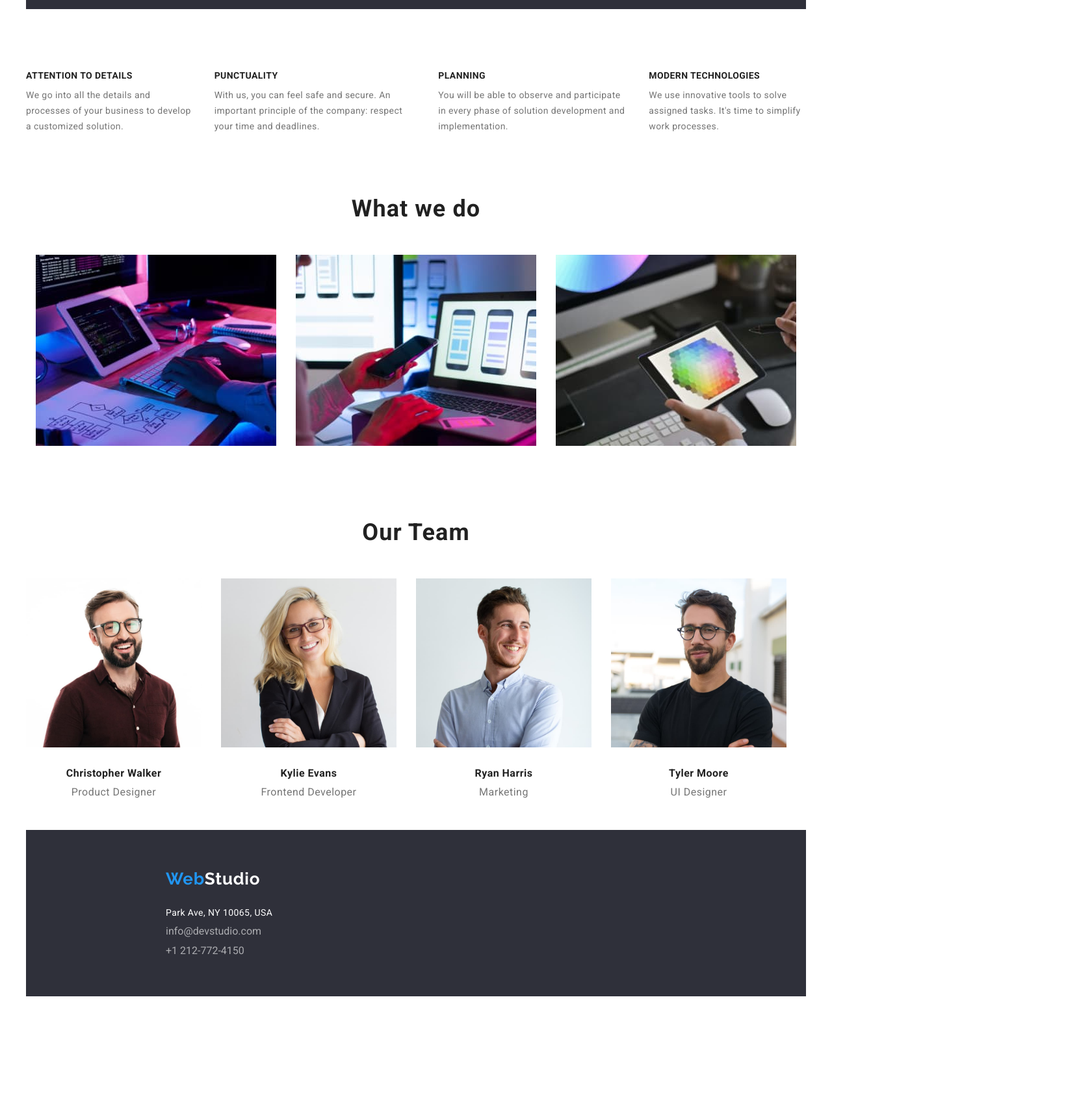
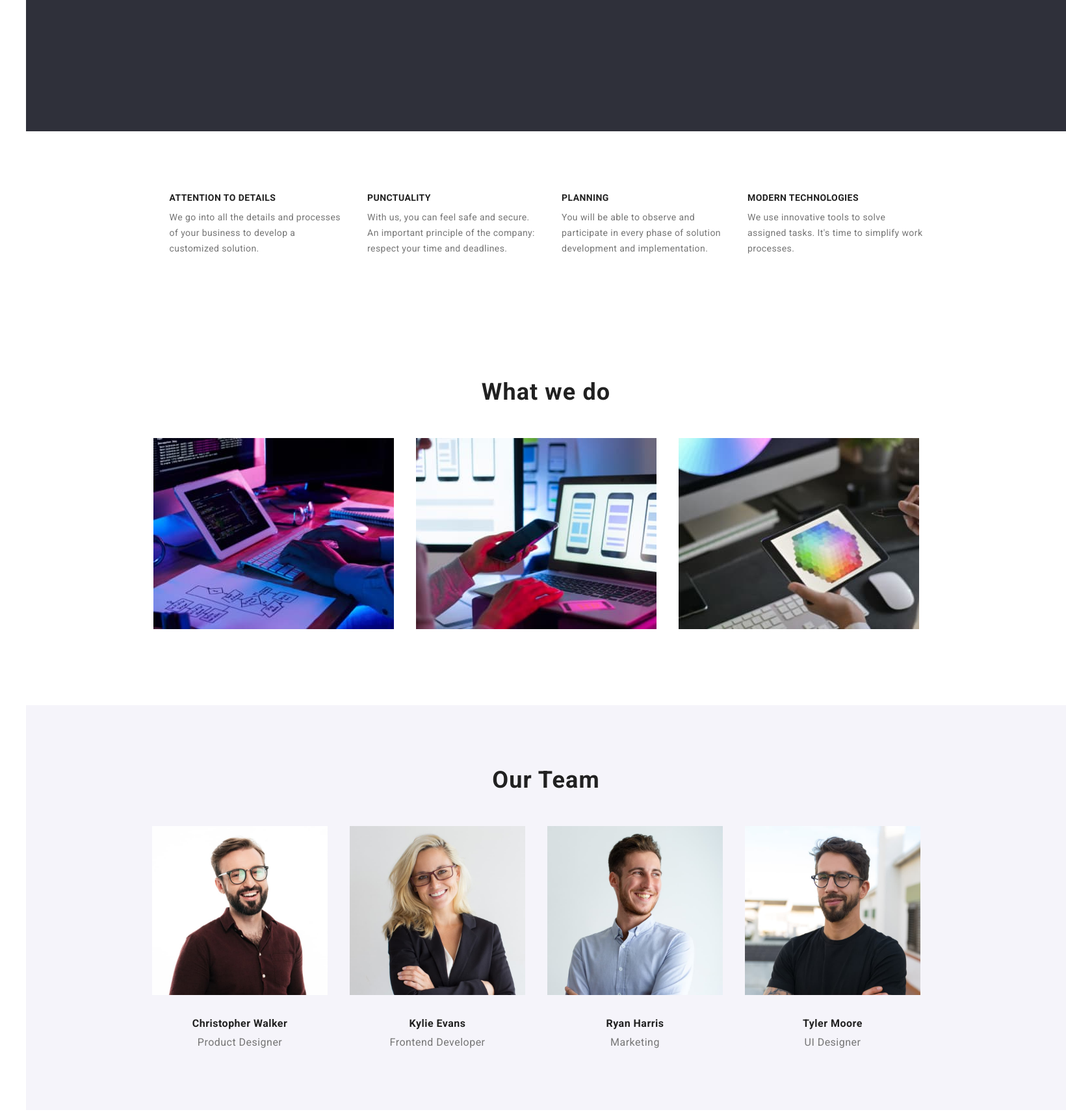
Before and after one commit to Adinux/goit-markup-hw-03, a plain HTML site: page index.html in a window 1280 px wide. Shown: the part 660-2371 px from the top of the page at 65% size, 1640 px wide, since content can reach past the window. Before the commit the page ends 2193 px from the top, so only its background shows below. Drawn offline with nearby package versions, Linux system fonts and the light colour scheme.

Commit message:
styled index and portfolio
styled index and portfolio and added some changes to both of them

```diff
--- a/css/styles.css
+++ b/css/styles.css
@@ -25,11 +25,18 @@ html{
 
 ul{
     list-style: none;
+    margin: 0;
+    padding: 0;
 }
 
 a{
     text-decoration: none;
     color: inherit;
+}
+.section{
+    padding-top: 94px;
+    padding-bottom: 94px;
+    width: 1600px;
 }
 
 .container{
@@ -54,8 +61,10 @@ a{
     border-top: none;
     border-right: none;
     border-left: none;
-    padding: 24px 215px;
+    padding: 24px;
     border-bottom: 1px solid #ececec;
+    align-items: center;
+    width: 1600px;
 
 }
 
@@ -130,9 +139,11 @@ a{
 .hero-section{
     background-color: var(--dark-grey);
     display: flex;
+    justify-content: center;
     align-items: center;
     text-align: center;
     flex-wrap: wrap;
+    width: 1600px;
 
 }
 
@@ -183,12 +194,14 @@ a{
    align-items: center;
    flex-wrap: wrap;
    gap: 30px;
+   padding-left:215px;
+   padding-right: 215px;
 
 }
 
 .about__list{
     list-style: none;
-
+    margin-right: 30px;
 }
 
 .about__subtitle{
@@ -201,9 +214,7 @@ a{
     list-style: none;
     letter-spacing: 0.03em;
     text-align: left;
-    margin-top: 94px;
     margin-bottom: 10px;
-
 
 }
 
@@ -215,25 +226,18 @@ a{
     color: var(--grey);
     letter-spacing: 0.03em;
     text-align: left;
-
 }
 
 /* What we do style*/
 .occupation{
-    margin: 94px 215px;
+    display: inline-block;
     text-align: center;
 
 }
-.occupation__images{
-    display: flex;
-    flex: 1;
-    justify-content: center;
-    gap:30px;
+.occupation__images> img{
+    margin-right: 30px;
 }
-.occupation__image{
-    width: 370px;
-    height: 294px;
-}
+
 .occupation__subtitle{
     font-family: var(--primary-font);
     font-weight: 700;
@@ -248,14 +252,16 @@ a{
 /* Team section style*/
 
 .team{
-    margin: 94px 215px;
+    margin: 215px;
     display: inline;
     justify-content: center;
     align-items: center;
     text-align: center;
 }
-
-.team__subtitle{
+.team > .section{
+    background-color: var(--dark-white);
+}
+.team-subtitle{
     font-family: var(--primary-font);
     font-weight: 700;
     font-size: 36px;
@@ -267,13 +273,14 @@ a{
 
 
 }
-.team__image{
-    width: 270px;
-    height: 260px;
-    display: flex;
-    flex: 1;
+.team-image{
+    display: inline-block;
+    flex-direction: row;
     justify-content: center;
-    gap:30px;
+    text-align: center;
+    margin-right: 30px;
+    border-radius: 4px;
+    background-color: var(--dark-white);
 
 }
 
@@ -295,8 +302,6 @@ a{
     color: var(--grey);
     letter-spacing: 0.03em;
     margin-top: 10px;
-    margin-bottom: 30px;
-
 }
 
 /* Footer section style */
@@ -305,13 +310,10 @@ a{
     background-color: var(--dark-grey);
     color: var(--white);
     display: inline-block;
-    justify-content: center;
+    padding-left: 215px;
     padding-top: 60px;
-    padding-bottom: 60px;
-    padding-left: 215px;
     height: auto;
-    width: 1200px;
-    align-items: center;
+    width: 1600px;
 
 }
 
@@ -334,6 +336,7 @@ a{
 }
 .contacts{
     font-style: normal;
+    margin-bottom: 60px;
 }
 
 .road{
@@ -352,6 +355,7 @@ padding-top: 28px;
     text-decoration: none;
     color: rgba(255, 255, 255, 0.6);
 
+
 }
 
 .mail:hover, .phone:hover {
@@ -363,9 +367,6 @@ padding-top: 28px;
     color: var(--light-blue);
     border-bottom: none;
 }
-
-
-
 
 .container{
     width: 1200px;
@@ -390,8 +391,10 @@ padding-top: 28px;
     border-top: none;
     border-right: none;
     border-left: none;
-    padding: 24px 215px;
+    padding: 24px;
     border-bottom: 1px solid #ececec;
+    align-items: center;
+    width: 1600px;
 
 }
 
@@ -461,19 +464,28 @@ padding-top: 28px;
 }
 /* Main part website page style*/
 
-.projects__menu{
+.main-section{
+    padding-top: 94px;
+    padding-bottom: 50px;
+    width: 1600px;
+}
+
+.button-menu{
     display: flex;
     justify-content: center;
     align-items: center;
     margin-bottom: 50px;
-    padding-top: 94px;
+    margin-top: 94px;
     list-style-type: none;
 }
 
+
 .button-name{
     font-family: var(--primary-font);
+    background-color: var(--dark-white);
     font-weight: 500;
     font-size: 16px;
+    line-height: 26px;
     color: var(--black);
     letter-spacing: 0.03em;
     margin-right: 8px;
@@ -494,20 +506,35 @@ padding-top: 28px;
     cursor: pointer;
 }
 
-
-.projects-container{
+.portfolio-section{
     display: flex;
-    flex-wrap: wrap;
     justify-content: center;
     align-items: center;
+    flex-wrap: wrap;
     gap: 30px;
-    padding-left: 215px;
     max-width: 1200px;
+    margin-left: 215px;
 }
 
-.projects__image{
-    display: flex;}
 
+.portfolio-projects{
+    align-content: center;
+}
+
+
+.portfolio-image{
+    display: block;
+}
+
+.portfolio-cards{
+    margin-top: 0px;
+    border-color: #eeeeee;
+    border-width: 1px;
+    border-style: solid;
+    border-top: none;
+    padding: 20px 24px;
+
+}
 
 .projects-text{
     font-weight: 700;
@@ -539,13 +566,11 @@ padding-top: 28px;
     background-color: var(--dark-grey);
     color: var(--white);
     display: inline-block;
-    justify-content: center;
+    padding-left: 215px;
     padding-top: 60px;
-    padding-bottom: 60px;
-    padding-left: 215px;
     height: auto;
-    width: 1200px;
-    align-items: center;
+    width: 1600px;
+
 }
 
 .footer__logo{
@@ -557,8 +582,7 @@ padding-top: 28px;
     text-decoration: none;
     letter-spacing: 0.03em;
     text-align: left;
-    margin-top: 60px;
-    margin-bottom: 28px;
+
 
 }
 
@@ -568,6 +592,8 @@ padding-top: 28px;
 }
 .contacts{
     font-style: normal;
+    margin-bottom: 60px;
+
 }
 
 .road{
--- a/index.html
+++ b/index.html
@@ -4,7 +4,7 @@
     <meta charset="UTF-8">
     <meta name="viewport" content="width=device-width, initial-scale=1.0">
     <title>Document</title>
-    <link rel="stylesheet" href="node_modules/modern-normalize/modern-normalize.css">
+    <link rel="stylesheet" href="https://cdnjs.cloudflare.com/ajax/libs/modern-normalize/1.0.0/modern-normalize.min.css">
     <link rel="preconnect" href="https://fonts.googleapis.com">
 <link rel="preconnect" href="https://fonts.gstatic.com" crossorigin>
 <link href="https://fonts.googleapis.com/css2?family=Raleway:ital,wght@0,100..900;1,100..900&family=Roboto:ital,wght@0,100;0,300;0,400;0,500;0,700;0,900;1,100;1,300;1,400;1,500;1,700;1,900&display=swap" rel="stylesheet">
@@ -38,7 +38,7 @@
 <main>
     <!--Hero section-->
     <section class="hero-section">
-        <div class="container">
+        <div class="section">
         <h1 class="hero-section__title">EFFECTIVE SOLUTIONS FOR<br > YOUR BUSINESS</h1>
         <button class="header__requesting button" type="button">Request our service</button>
 </div>
@@ -46,81 +46,63 @@
 
 
     <!--About section-->
-    <section class="about">
-        <div style="display: flex; gap: 30px">
-            <!--details info-->
-                <ul class="about__list">
-            <li>
-        <h5 class="about__subtitle">ATTENTION TO DETAILS</h5>
-        <p class="about__text">We go into all the details and processes
-            of your business to develop a
-            customized solution.</p>
+    <div class="section">
+    <section class="about-description">
+
+        <!--details info-->
+        <ul class="about">
+            <li class="about-list"><h5 class="about__subtitle">ATTENTION TO DETAILS</h5>
+        <p class="about__text">We go into all the details and processes <br/> of your business to develop a <br/> customized solution.</p>
+        </li>
+        <li class="about-list"><h5 class="about__subtitle">PUNCTUALITY</h5>
+        <p class="about__text">With us, you can feel safe and secure. <br/>
+            An important principle of the company: <br/>
+            respect your time and deadlines.</p>
+        </li>
+            <li class="about-list"><h5 class="about__subtitle">PLANNING</h5>
+            <p class="about__text">You will be able to observe and <br/> participate in every phase of solution <br/> development and implementation.</p>
+        </li>
+        <li class="about-list"><h5 class="about__subtitle">MODERN TECHNOLOGIES</h5>
+         <p class="about__text">We use innovative tools to solve <br/> assigned tasks.
+            It's time to simplify work <br/> processes.</p>
         </li>
     </ul>
-<!--Punctuality info-->
-<ul class="about__list">
-    <li>
-        <h5 class="about__subtitle">PUNCTUALITY</h5>
-        <p class="about__text">With us, you can feel safe and secure.
-            An important principle of the company:
-            respect your time and deadlines.</p>
-            </li>
-        </ul>
-    <!--Planning info-->
+</section>
+</div>
 
-<ul class="about__list">
-    <li>
-            <h5 class="about__subtitle">PLANNING</h5>
-            <p class="about__text">You will be able to observe and participate
-                 in every phase of solution development and
-                 implementation.</p>
-</li>
-</ul>
-
-<!--technologies info-->
-<ul class="about__list">
-    <li>
-        <h5 class="about__subtitle">MODERN TECHNOLOGIES</h5>
-         <p class="about__text">We use innovative tools to solve assigned tasks.
-            It's time to simplify work processes.</p>
-        </li>
-    </ul>
-</div>
-</section>
 <!--What we do section-->
 <section class="occupation">
+    <div class="section">
     <h2 class="occupation__subtitle">What we do</h2>
-    <div style="display: flex; gap: 30px">
     <div class="occupation__images">
-        <img class="occupation__image"  src="./images/img-1.jpg"  alt="person working at pc" width="250" height="200">
-    <img class="occupation__image"  src="./images/img-2.jpg"  alt="person working with mobile phone and pc" width="250" height="200">
-    <img class="occupation__image" src="./images/img-3.jpg"  alt="person using tablet" width="250" height="200">
+        <img class="occupation__image"  src="./images/img-1.jpg"  alt="person working at pc" width="370" height="294">
+    <img class="occupation__image"  src="./images/img-2.jpg"  alt="person working with mobile phone and pc" width="370" height="294">
+    <img class="occupation__image" src="./images/img-3.jpg"  alt="person using tablet" width="370" height="294">
 </div>
 </div>
 </section>
 
 <!--Team section-->
 <section class="team">
-    <h2 class="team__subtitle">Our Team</h2>
-    <!--container with members of the team-->
-    <div style="display: flex; gap: 30px" >
-        <!--1st container-->
-        <div><img class="team__image" src="./images/img-4.jpg" alt="photo of a happy man" width="150">
+    <div class="section">
+    <h2 class="team-subtitle">Our Team</h2>
+        <!--1st card-->
+        <div class="team-image"><img src="./images/img-4.jpg" alt="photo of a happy man" width="270" height="260">
         <p class="team__name"><b>Christopher Walker</b></p>
         <p class="team__job">Product Designer</p>
     </div>
-    <!--2nd container-->
-    <div><img class="team__image" src="./images/img-5.jpg" alt="photo of a smiling woman" width="150">
+    <!--2nd card-->
+    <div class="team-image"><img src="./images/img-5.jpg" alt="photo of a smiling woman" width="270" height="260">
         <p class="team__name"><b>Kylie Evans</b></p>
         <p class="team__job">Frontend Developer</p>
     </div>
-    <!--3rd container-->
-    <div><img class="team__image" src="./images/img-6.jpg" alt="photo of a smiling man" width="150">
+    <!--3rd card-->
+    <div class="team-image"><img src="./images/img-6.jpg" alt="photo of a smiling man" width="270" height="260">
         <p class="team__name"><b>Ryan Harris</b></p>
         <p class="team__job">Marketing</p>
     </div>
-    <!--4th container-->
-    <div><img class="team__image" src="./images/img-7.jpg" alt="photo of a proud man" width="150">
+    <!--4th card-->
+    <div class="team-image"><img src="./images/img-7.jpg" alt="photo of a proud man" width="270" height="260">
         <p class="team__name"><b>Tyler Moore</b></p>
         <p class="team__job">UI Designer</p>
     </div>
```
Also changed, not shown: portfolio.html (+44 -24 lines).
